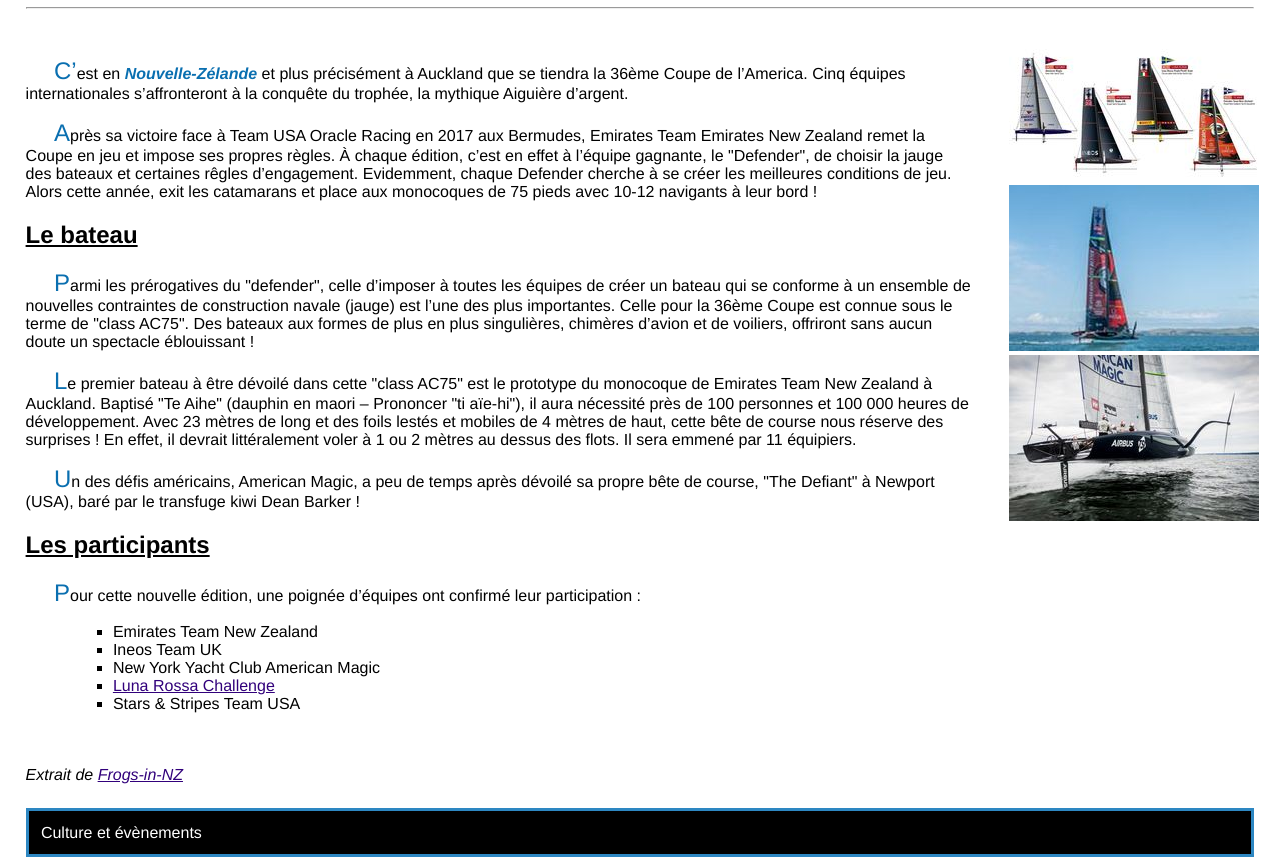
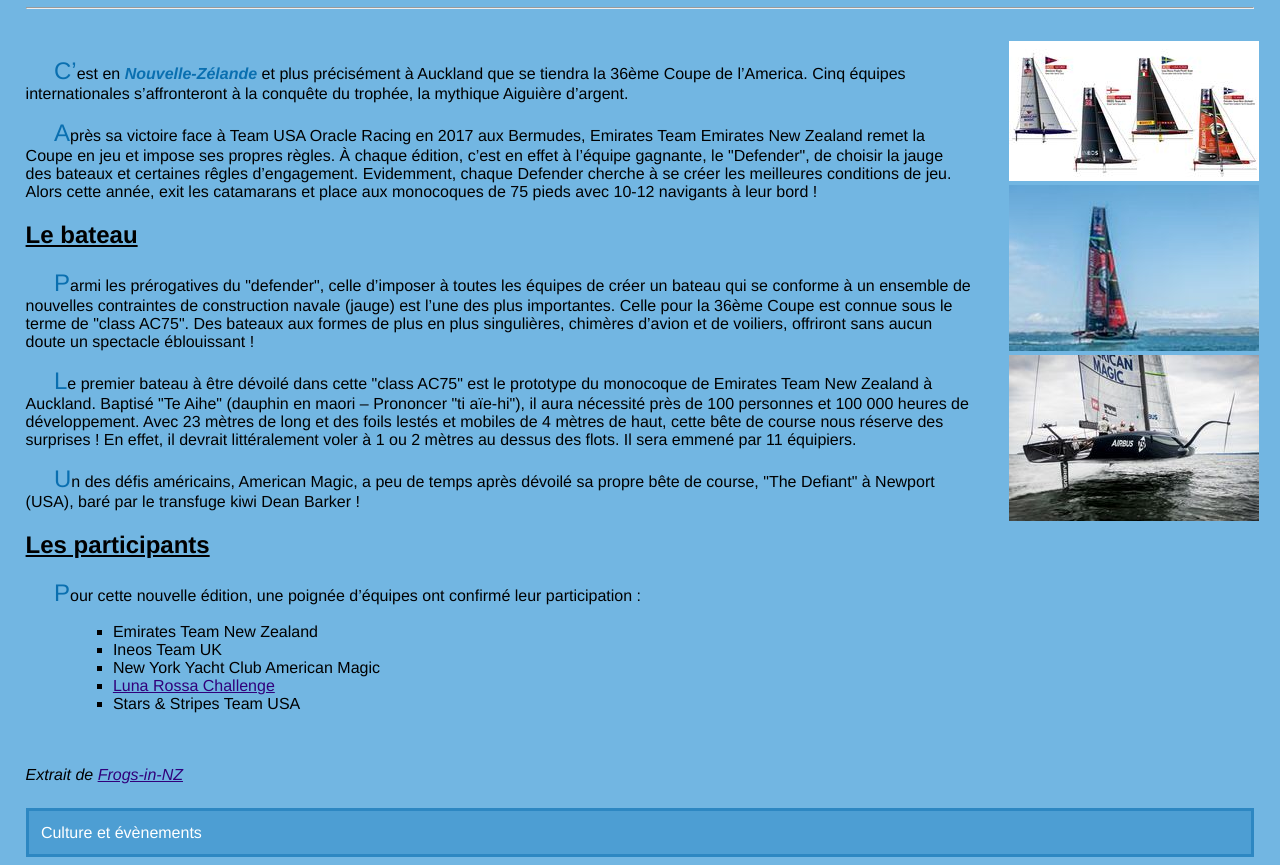
Before and after one commit to SimonCathala/ACwebProjet, a plain HTML site: page index.html in a window 1280 px wide. Shown: the part 73-938 px from the top of the page. Drawn offline with Linux system fonts and the light colour scheme.

Commit message:
Retour à la feuille de style d’origine

```diff
--- a/styles/36_americas_cup.css
+++ b/styles/36_americas_cup.css
@@ -2,7 +2,7 @@
 
 body   /* Style à appliquer sur l'ensemble du document */
 {
-  background-color: #FFFFFF ;  /* Couleur de fond : bleu */
+  background-color: #72B6E2 ;  /* Couleur de fond : bleu */
   margin-right: 2%;           /* Gestion des marges latérales */
   margin-left: 2%;
   font-family: Helvetica, Arial, sans-serif;
@@ -56,7 +56,7 @@ footer
 #categorie  /* Style à appliquer sur la sous-partie de classe "categorie" */
 {
   margin-top: 2%;
-  background-color: #000000;   /* Couleur de fond  */
+  background-color: #4D9ED3;   /* Couleur de fond  */
   border-style: solid;
   border-width: medium;        /* Bordure de couleur sur les quatre côtés */
   border-color: #2D87C2;
```
